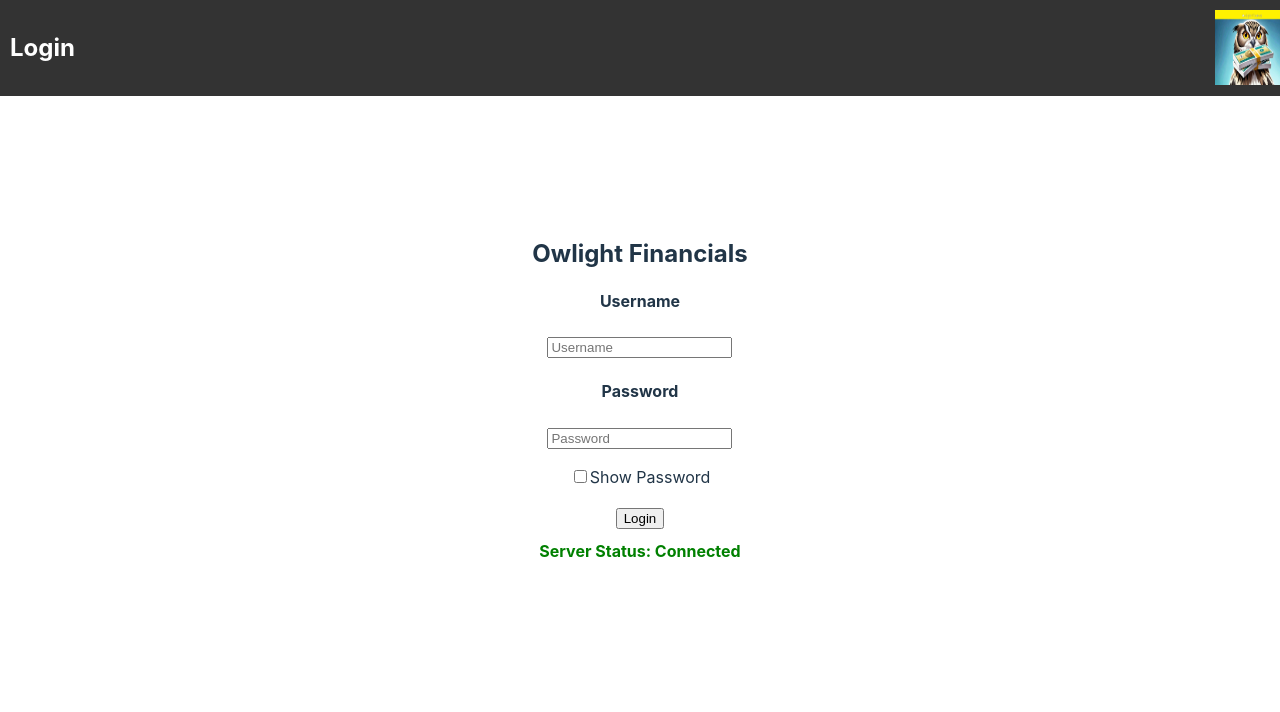
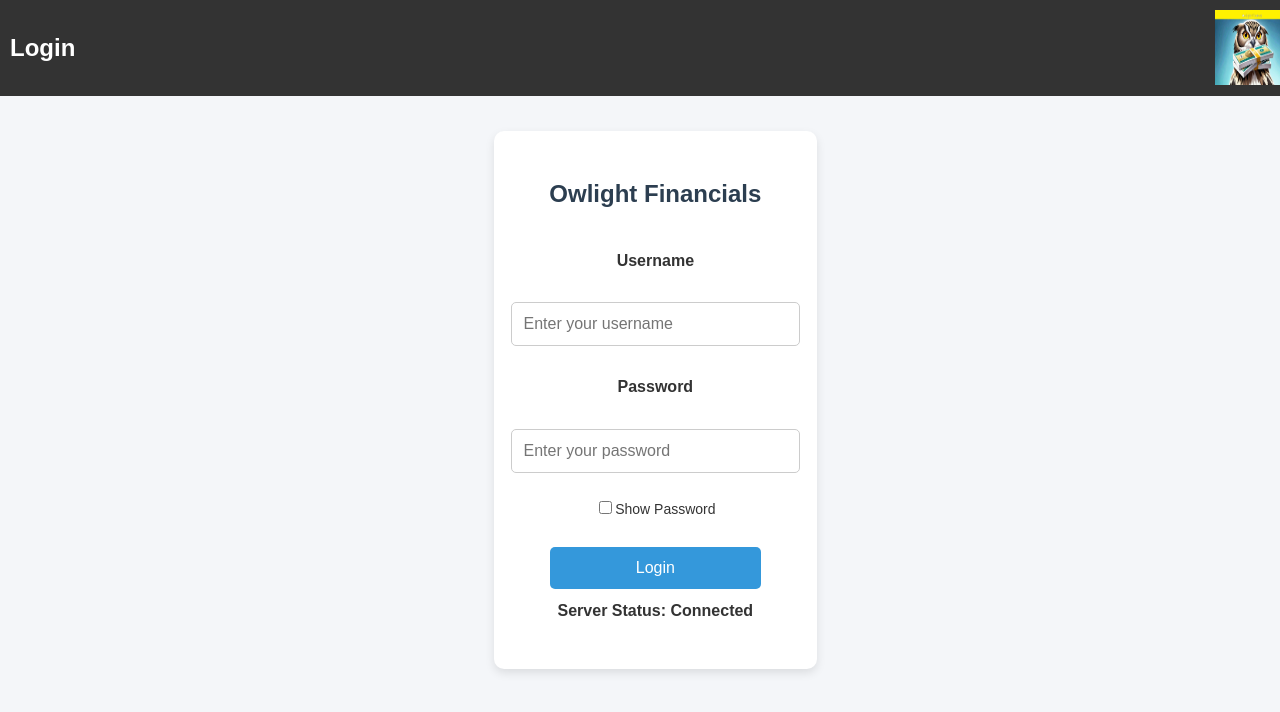
Before and after one commit to Zach-0313/AccountingSystem, a React (Vite) app in the folder applicationdomainproject/: page /accounts in a window 1280 px wide. Shown: the top 712 px of the page. Built offline with nearby package versions, Linux system fonts and the light colour scheme; no server answers; the database is empty.

Commit message:
CSS added.

```diff
--- a/applicationdomainproject/src/App.css
+++ b/applicationdomainproject/src/App.css
@@ -4,6 +4,7 @@
     padding: 2rem;
     text-align: center;
 }
+
 
 .logo {
     height: 6em;
@@ -18,6 +19,7 @@
     filter: drop-shadow(0 0 2em #61dafbaa);
 }
 
+
 @keyframes logo-spin {
     from {
         transform: rotate(0deg);
@@ -27,25 +29,34 @@
     }
 }
 
+
 .card {
     padding: 2em;
 }
 
+
 .subtle-text {
     color: #888;
 }
-/* App.css */
+
 
 .container {
-    padding: 16px;
-    color: #888;
+    width: 90%;
+    max-width: 1200px;
+    margin: 20px auto;
+    background: white;
+    padding: 20px;
+    border-radius: 10px;
+    box-shadow: 0px 4px 10px rgba(0, 0, 0, 0.1);
 }
+
 
 h1 {
     font-size: 1.5rem;
     font-weight: bold;
     margin-bottom: 16px;
 }
+
 
 table {
     width: 100%;
@@ -54,25 +65,141 @@ table {
     margin-top: 8px;
 }
 
+
 th, td {
     border: 1px solid #ccc;
     padding: 8px;
     text-align: left;
 }
 
+
 th {
-    background-color: #000000ff;
+    background-color: #2c3e50;
+    color: white;
+    font-weight: bold;
 }
+
 
 tr:hover {
     background-color: #f9f9f93d;
 }
+
 
 .view-link {
     color: #007bff;
     text-decoration: none;
 }
 
+
 .view-link:hover {
     text-decoration: underline;
 }
+
+
+body {
+    font-family: 'Arial', sans-serif;
+    background-color: #f4f6f9;
+    color: #333;
+    margin: 0;
+    padding: 0;
+}
+
+
+.filters {
+    display: flex;
+    flex-wrap: wrap;
+    gap: 10px;
+    justify-content: center;
+    margin-bottom: 20px;
+}
+
+
+.filters input {
+    padding: 10px;
+    border: 1px solid #ccc;
+    border-radius: 5px;
+    font-size: 16px;
+    width: 200px;
+}
+
+/* General Styles */
+body {
+    font-family: 'Arial', sans-serif;
+    background-color: #f4f6f9;
+    color: #333;
+    margin: 0;
+    padding: 0;
+}
+
+/* Login Section */
+section {
+    width: 90%;
+    max-width: 400px;
+    background: white;
+    padding: 30px;
+    margin: 50px auto;
+    border-radius: 10px;
+    box-shadow: 0px 4px 10px rgba(0, 0, 0, 0.1);
+    text-align: center;
+}
+
+/* Header */
+h1 {
+    color: #2c3e50;
+    font-size: 24px;
+    margin-bottom: 20px;
+}
+
+/* Input Fields */
+input[type="text"],
+input[type="password"] {
+    width: 100%;
+    padding: 12px;
+    margin: 8px 0;
+    border: 1px solid #ccc;
+    border-radius: 5px;
+    font-size: 16px;
+}
+
+/* Checkbox */
+label {
+    font-size: 14px;
+}
+
+.input-container {
+    display: flex;
+    flex-direction: column;
+    align-items: center; /* Centers horizontally */
+    width: 100%;
+}
+
+/* Button */
+input[type="button"] {
+    width: 80%;
+    max-width: 300px;
+    background-color: #3498db;
+    color: white;
+    border: none;
+    padding: 12px;
+    font-size: 16px;
+    border-radius: 5px;
+    cursor: pointer;
+    margin-top: 10px;
+    transition: background 0.3s ease;
+}
+
+input[type="button"]:hover {
+    background-color: #2980b9;
+}
+
+/* Error Message */
+.error {
+    color: red;
+    font-weight: bold;
+}
+
+/* Server Status */
+.server-status {
+    margin-top: 10px;
+    font-weight: bold;
+}
--- a/applicationdomainproject/src/LoginScreen.tsx
+++ b/applicationdomainproject/src/LoginScreen.tsx
@@ -89,22 +89,25 @@ export default function LoginScreen() {
         <section>
             <Header label="Login" />
             <h1>Owlight Financials</h1>
-            <p>
+
+            <div className="input-container">
             <h4>Username</h4>
             <input
                 type="text"
-                    placeholder="Username"
+                placeholder="Enter your username"
                 value={username}
                 onChange={(e) => setUsername(e.target.value)}
             />
+
             <h4>Password</h4>
             <input
                 type={showPassword ? "text" : "password"}
-                    placeholder="Password"
+                placeholder="Enter your password"
                 value={password}
                 onChange={(e) => setPassword(e.target.value)}
             />
-            </p>
+            </div>
+            {/* Show Password Checkbox */}
             <p>
                 <label>
                     <input
@@ -115,15 +118,15 @@ export default function LoginScreen() {
                     Show Password
                 </label>
             </p>
-            {error && <p style={{ color: "red" }}>{error}</p>}
-            <input
-                type="button"
-                value="Login"
-                onClick={handleLogin}
-            />
+
+            {/* Error Message */}
+            {error && <p className="error">{error}</p>}
+
+            {/* Login Button */}
+            <input type="button" value="Login" onClick={handleLogin} />
 
             {/* Server Connection Status */}
-            <p style={{ marginTop: "10px", fontWeight: "bold", color: serverStatus === "Connected" ? "green" : "red" }}>
+            <p className={`server-status ${serverStatus === "Connected" ? "connected" : "disconnected"}`}>
                 Server Status: {serverStatus}
             </p>
         </section>
```
Lines whose indentation alone changed are shown as unchanged.
